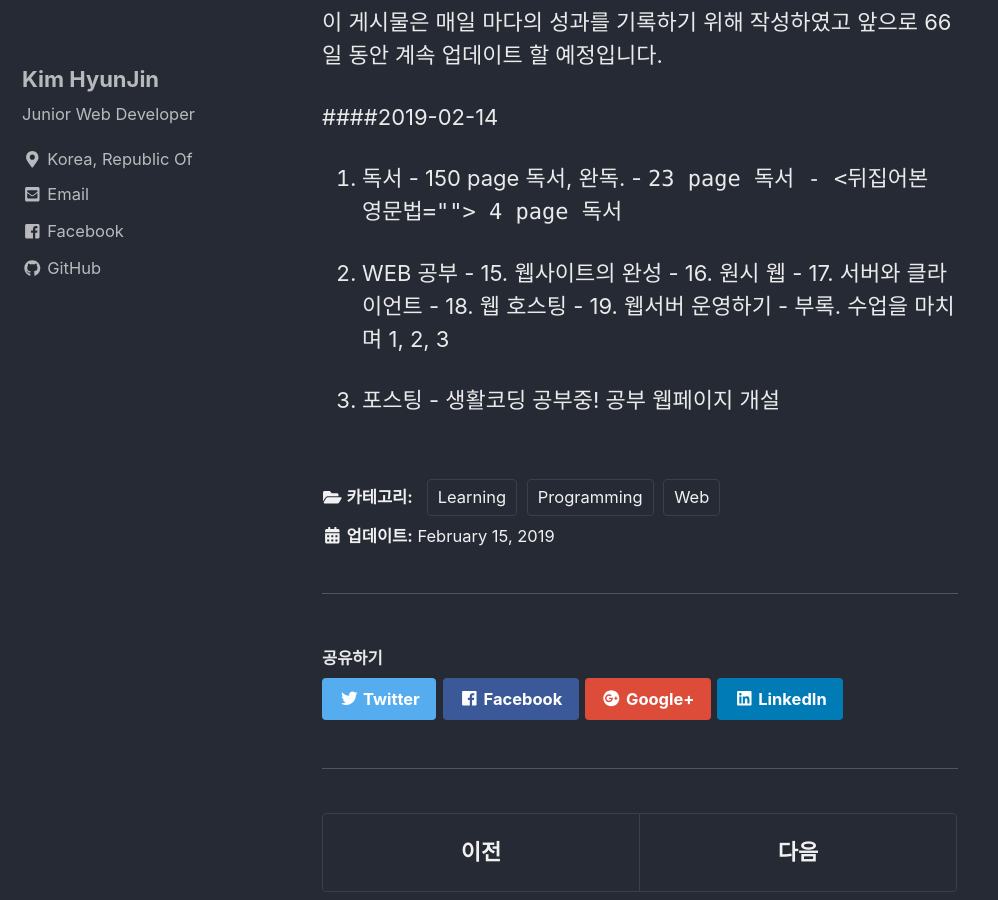
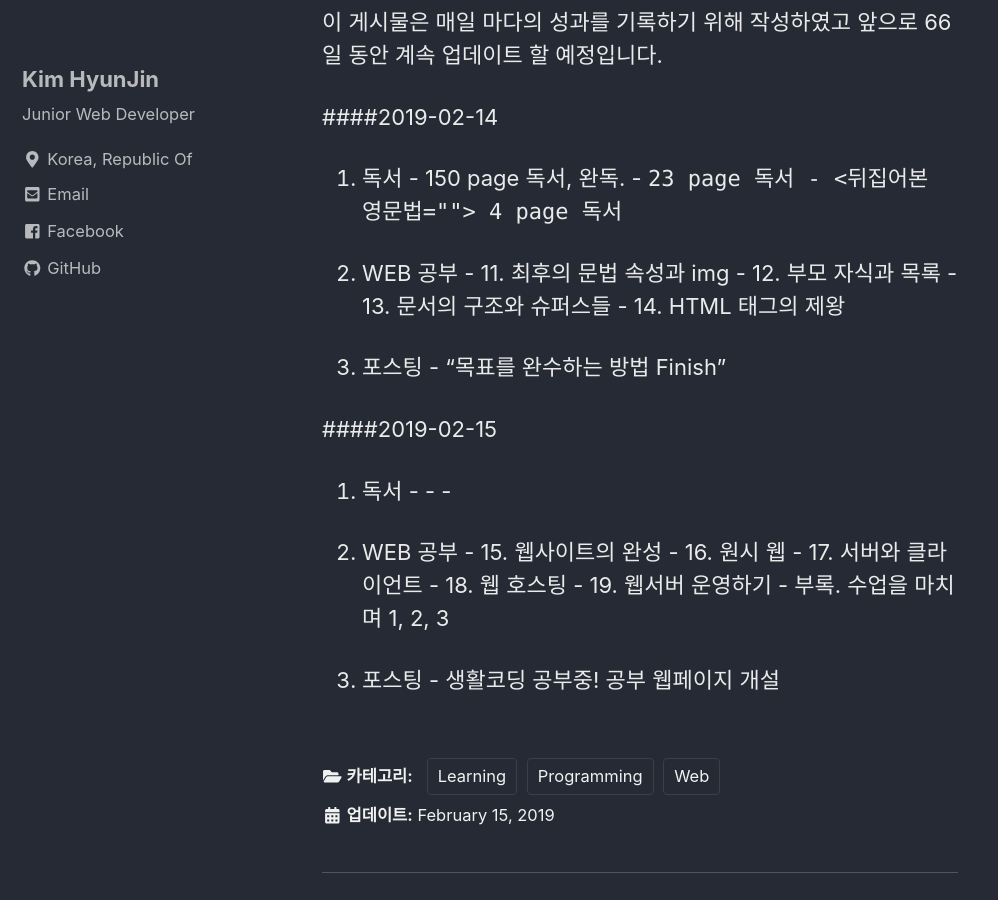
Before and after one commit to DeveloperKHJ/DeveloperKHJ.github.io, a Jekyll site: the page built from _posts/2019-02-15-66challenge.md, in a window 1280 px wide and 900 px high, scrolled down 1161 px. Shown: the whole window, without its empty margins (0-998 px from the left). Built offline with Jekyll 4.4.1, drawn with Linux system fonts in a browser that asks for light colours; cached includes are drawn as plain includes; nearby versions of some CDN libraries.

Commit message:
66challege post update

```diff
--- a/_posts/2019-02-15-66challenge.md
+++ b/_posts/2019-02-15-66challenge.md
@@ -27,6 +27,21 @@ categories: Programming Learning Web
     - <뒤집어본 영문법> 4 page 독서
 
   2. WEB 공부
+    - 11. 최후의 문법 속성과 img
+    - 12. 부모 자식과 목록
+    - 13. 문서의 구조와 슈퍼스들
+    - 14. HTML 태그의 제왕
+
+  3. 포스팅
+    - "목표를 완수하는 방법 Finish"
+
+####2019-02-15
+  1. 독서
+    -
+    -
+    -
+
+  2. WEB 공부
     - 15. 웹사이트의 완성
     - 16. 원시 웹
     - 17. 서버와 클라이언트
```
